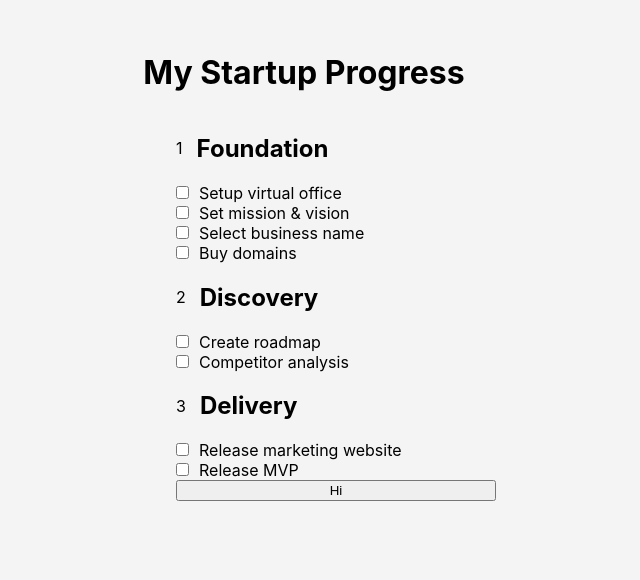
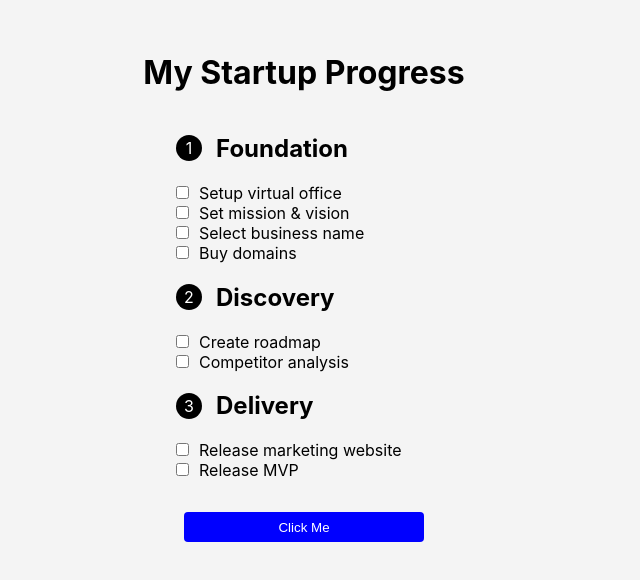
Before and after one commit to theexcel/audition, a React (Create React App) app: page / in a window 1280 px wide. Shown: the top 580 px of the page, without its empty margins (336-976 px from the left). Built offline with nearby package versions, Linux system fonts and the light colour scheme.

Commit message:
finishing touches

```diff
--- a/src/App.css
+++ b/src/App.css
@@ -42,3 +42,24 @@ input{
 label {
   margin-left: 10px;
 }
+
+button {
+  width: 15rem;
+  height: 30px;
+  margin-top: 2rem;
+  background: blue;
+  border: none;
+  border-radius: 4px;
+  color: white
+}
+
+.category-header > div{
+  background: black;
+  width: 20px;
+  height: 20px;
+  border-radius: 50%;
+  display: flex;
+  align-items: center;
+  justify-content: center;
+  color: white;padding: 3px;
+}
--- a/src/App.tsx
+++ b/src/App.tsx
@@ -122,8 +122,9 @@ const App: React.FC = () => {
         </ul>
       </div>
     ))}
-    <button>Hi</button>
+
     </div>
+    <button>Click Me</button>
   </div>
 );
 
```
